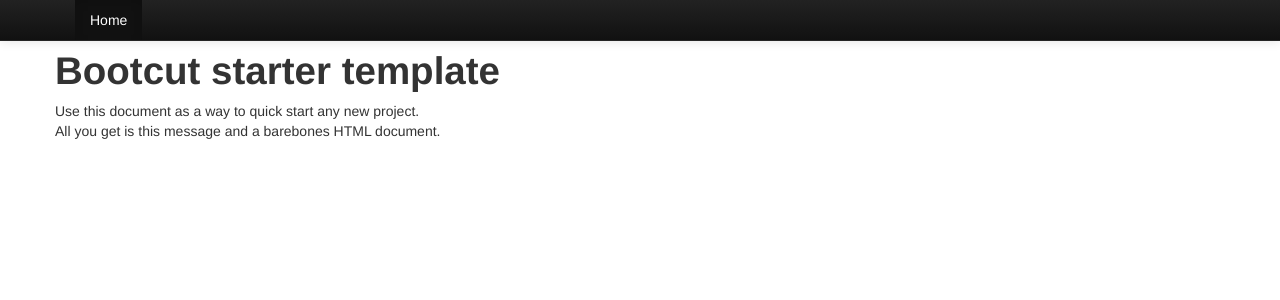
After one commit to philipbjorge/bootcut, a PHP site: template templates/base.twig in a window 1280 px wide. The commit adds this page. Shown: the top 300 px of the page. Run offline with PHP 8.4, Linux system fonts and the light colour scheme; the template is opened without the code that fills it, so the values that code supplies are empty; some libraries are stand-ins or nearby versions.

Commit message:
Added default bootstrap template (with inheritance and "partials"). Fix #1.

```diff
--- a/index.php
+++ b/index.php
@@ -7,6 +7,9 @@ require 'vendor/Slim/Slim.php';
 require_once('config.php');
 $app = new \Slim\Slim(array('view' => new \Slim\Extras\Views\Twig()));
 
+// Default Template Data
+$app->view()->appendData(array('SITE_NAME' => $SITE_NAME, 'SITE_URL' => $SITE_URL));
+
 // Routes
 foreach (glob($CWD . "/routes/*.php") as $filename)
     require_once($filename);
--- /dev/null
+++ b/templates/base.twig
@@ -0,0 +1,52 @@
+<!DOCTYPE html>
+<html lang="en">
+  <head>
+    <meta charset="utf-8">
+    <title>{% block title SITE_NAME %}</title>
+    <meta name="viewport" content="width=device-width, initial-scale=1.0">
+    <meta name="description" content="">
+    <meta name="author" content="">
+
+    <link href="{{ SITE_URL }}static/css/bootstrap.css" rel="stylesheet">
+    <link href="{{ SITE_URL }}css/bootstrap-responsive.css" rel="stylesheet">
+
+    <!-- HTML5 shim, for IE6-8 support of HTML5 elements -->
+    <!--[if lt IE 9]>
+      <script src="http://html5shim.googlecode.com/svn/trunk/html5.js"></script>
+    <![endif]-->
+  </head>
+
+  <body>
+
+    <div class="navbar navbar-inverse navbar-static-top">
+      <div class="navbar-inner">
+        <div class="container">
+          <a class="btn btn-navbar" data-toggle="collapse" data-target=".nav-collapse">
+            <span class="icon-bar"></span>
+            <span class="icon-bar"></span>
+            <span class="icon-bar"></span>
+          </a>
+          <a class="brand" href="#">{{ SITE_NAME }}</a>
+          <div class="nav-collapse collapse">
+            <ul class="nav">
+              <li class="active"><a href="#">Home</a></li>
+            </ul>
+          </div><!--/.nav-collapse -->
+        </div>
+      </div>
+    </div>
+
+    <div class="container">
+
+        {% block body %}
+            <h1>Bootcut starter template</h1>
+            <p>Use this document as a way to quick start any new project.<br> All you get is this message and a barebones HTML document.</p>
+        {% endblock %}
+
+    </div> <!-- /container -->
+
+    <script src="//ajax.googleapis.com/ajax/libs/jquery/1.8.3/jquery.min.js"></script>
+    <script src="{{ SITE_URL }}static/js/bootstrap.min.js"></script>
+
+  </body>
+</html>
```
Also changed, not shown: templates/index.twig (+6 -1 lines), README.md.
